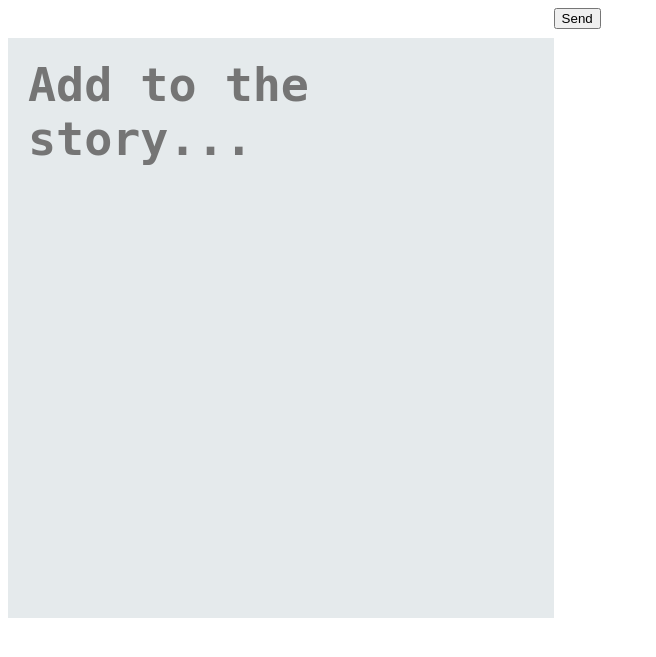
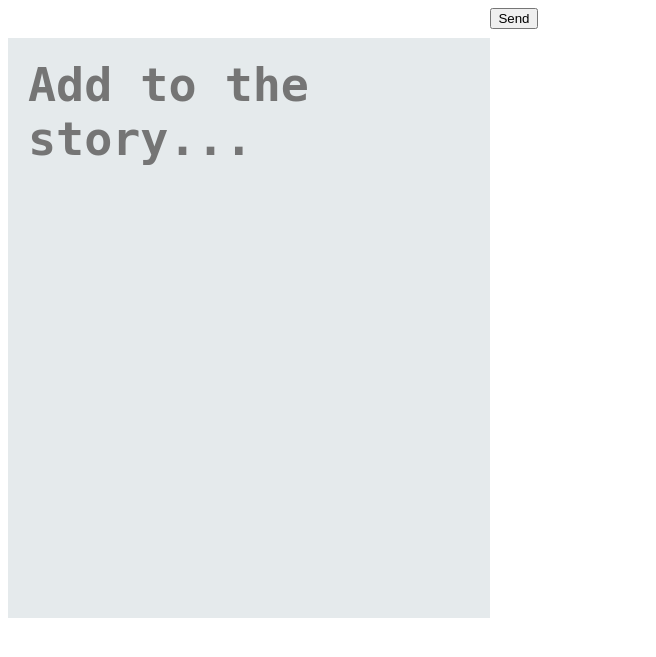
Before and after one commit to brandondadam/final_storyteller, a PHP site: page / in a window 1280 px wide. Shown: the top 657 px of the page, without its empty margins (0-656 px from the left). Run offline with PHP 8.4, Linux system fonts and the light colour scheme.

Commit message:
minor css

```diff
--- a/style.css
+++ b/style.css
@@ -11,7 +11,7 @@ textarea{
 	margin-top: 30px;
 	font-size: 35pt;
 	padding: 20px;
-	width: 40%;
+	width: 35%;
 	height: 540px;
 	color: white;
 	outline-width: 0px;
```
